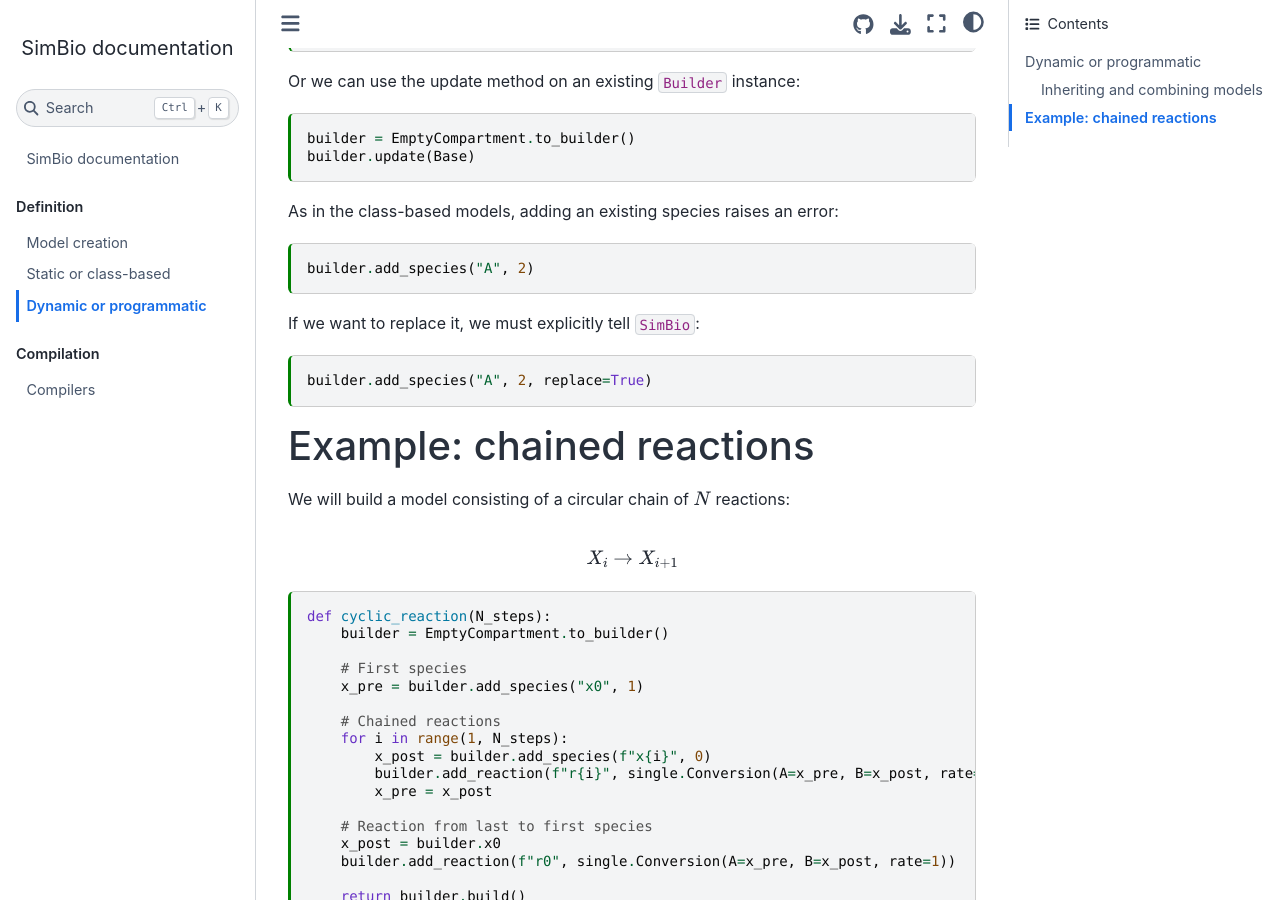
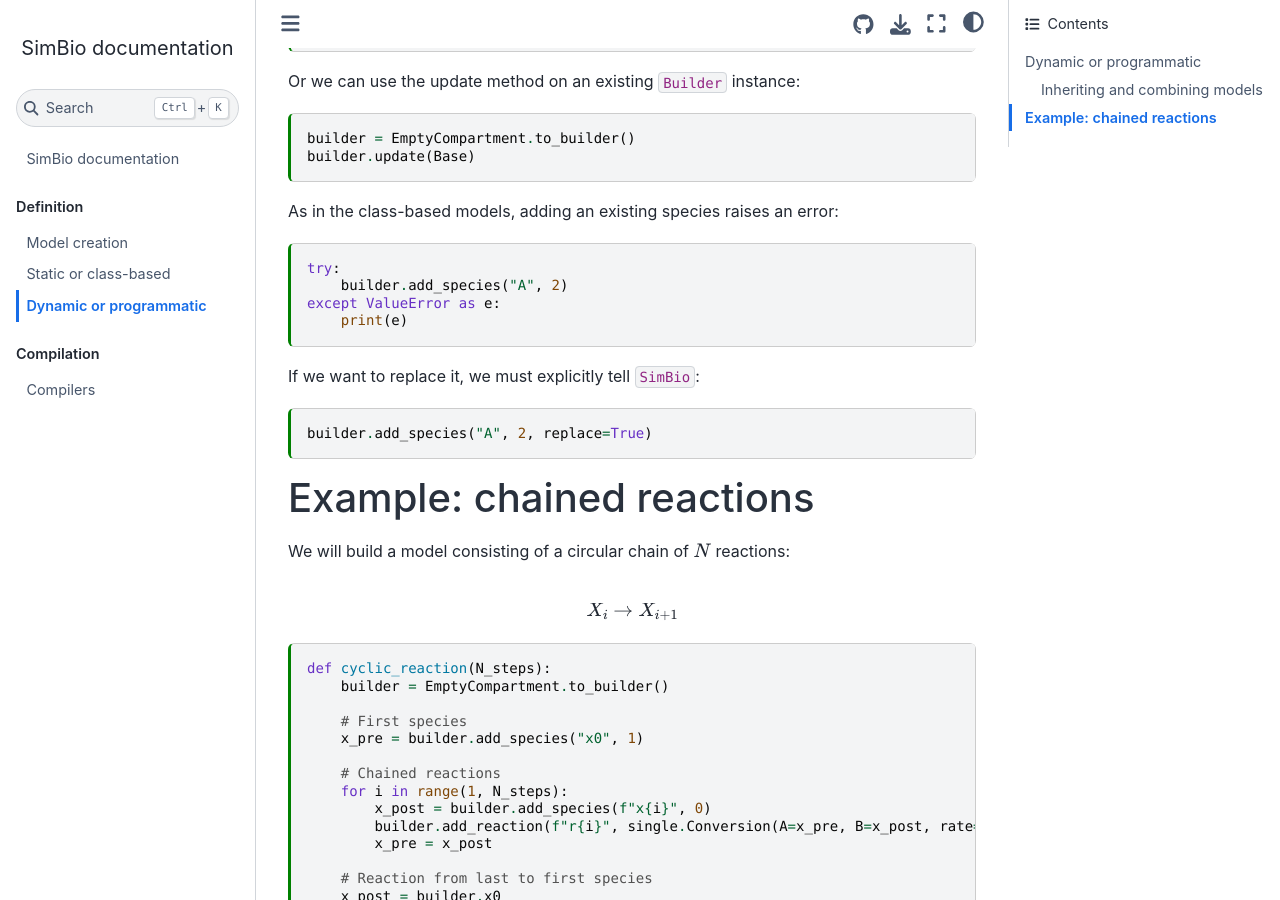
Before and after one commit to hgrecco/simbio, a Jupyter Book: the page built from docs/model/dynamic.md, in a window 1280 px wide and 900 px high, scrolled down 1329 px. Built offline with Jupyter Book 1.0.4 settings and Sphinx 7.4.7 and the Sphinx Book theme 1.1.4, drawn with Linux system fonts in a browser that asks for light colours.

Commit message:
Catch errors as ReadTheDocs is ignoring raises-expection tags

````diff
--- a/docs/model/dynamic.md
+++ b/docs/model/dynamic.md
@@ -98,10 +98,10 @@ As in the class-based models,
 adding an existing species raises an error:
 
 ```{code-cell} ipython3
----
-tags: [raises-exception]
----
-builder.add_species("A", 2)
+try:
+    builder.add_species("A", 2)
+except ValueError as e:
+    print(e)
 ```
 
 If we want to replace it,
````
